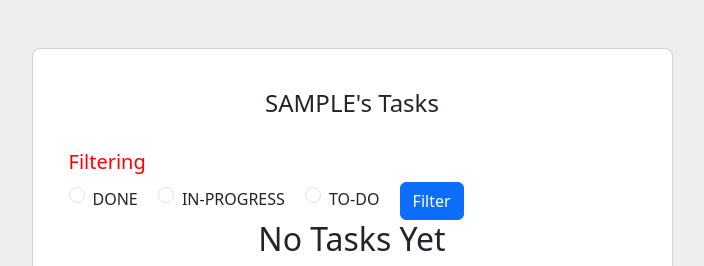
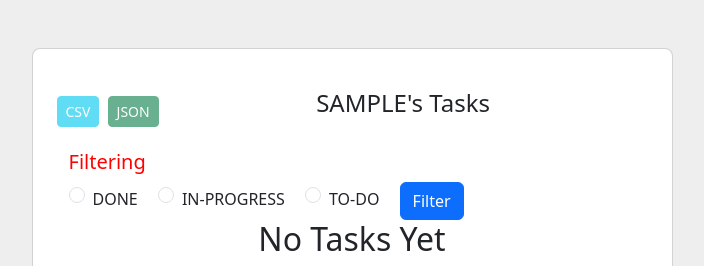
Before and after one commit to Ammar-Munirr/Task-Management, a Django app: page /task-list/ in a window 1280 px wide. Shown: the part 56-322 px from the top of the page, without its empty margins (288-992 px from the left). Run offline with Django 4.2, Linux system fonts and the light colour scheme; the visitor is signed in with stand-in values (Sample User, id 1); data that the repository does not hold is empty; some libraries are stand-ins or nearby versions.

Commit message:
Add CSV and json response feature.

```diff
--- a/tasks/templates/tasks/task-list.html
+++ b/tasks/templates/tasks/task-list.html
@@ -7,7 +7,19 @@
         <div class="col col-lg-9 col-xl-7">
           <div class="card rounded-3">
             <div class="card-body p-4">
-              <h4 class="text-center my-3 pb-3">{{request.user.username | upper}}'s Tasks</h4>
+              <div class='d-flex justify-content-between align-items-center'>
+                <div>
+                  {% if tasks %}
+                  <a href="{% url "get-csv" %}"><button class="btn btn-info btn-sm" style='color:white;'>CSV</button></a>
+                  <a href="{% url "get-json" %}"><button class="btn btn-success ms-1 btn-sm">JSON</button></a>
+                  {% else %}
+                  <a href="#"><button class="btn btn-info btn-sm disabled" style='color:white;'>CSV</button></a>
+                  <a href="#"><button class="btn btn-success ms-1 btn-sm disabled">JSON</button></a>
+                  {% endif %}
+                </div>
+                <h4 class="text-center my-3 pb-3">{{request.user.username | upper}}'s Tasks</h4>
+                <div></div>
+              </div>
               <div class="container">
                 <h5><span style='color:red;'>Filtering</span></h5>
                 <form>
--- a/tasks/urls.py
+++ b/tasks/urls.py
@@ -1,12 +1,13 @@
 from django.urls import path
+
 from . import views
 
-
-
 urlpatterns = [
-    path('',views.home,name='home'),
-    path('task-create/',views.TaskCreate,name='task-create'),
-    path('task-detail/<int:pk>/',views.TaskUpdate,name='task-update'),
-    path('task-list/',views.TaskList,name='task-list'),
-    path('task-delete/<int:pk>/',views.DeleteTask,name='task-delete')
+    path("", views.home, name="home"),
+    path("task-create/", views.TaskCreate, name="task-create"),
+    path("task-detail/<int:pk>/", views.TaskUpdate, name="task-update"),
+    path("task-list/", views.TaskList, name="task-list"),
+    path("task-delete/<int:pk>/", views.DeleteTask, name="task-delete"),
+    path("get-csv/", views.export_tasks_to_csv, name="get-csv"),
+    path("get-json/", views.export_tasks_to_json, name="get-json"),
 ]
--- a/tasks/views.py
+++ b/tasks/views.py
@@ -1,96 +1,132 @@
-from django.shortcuts import render,redirect
+import csv
+
 from django.contrib import messages
-from .forms import CustomUserCreationForm,TaskForm,TaskForm2
+from django.contrib.auth.decorators import login_required
+from django.db.models import Q
+from django.http import HttpResponse, JsonResponse
+from django.shortcuts import redirect, render
+
+from .forms import CustomUserCreationForm, TaskForm, TaskForm2
 from .models import Tasks
-from django.db.models import Q
+
 
 def SignupView(request):
     form = CustomUserCreationForm()
-    if request.method == 'POST':
+    if request.method == "POST":
         form = CustomUserCreationForm(request.POST)
         if form.is_valid():
             form.save()
-            return redirect('/login')
-    data = {
-        'form':form
-    }
-    return render(request,'registration/signup.html',data)
+            return redirect("/login")
+    data = {"form": form}
+    return render(request, "registration/signup.html", data)
+
 
 def home(request):
     if not request.user.is_authenticated:
-        return render(request,'tasks/home.html')
+        return render(request, "tasks/home.html")
     else:
-        return redirect('/task-list')
+        return redirect("/task-list")
+
 
 def TaskCreate(request):
     if request.user.is_authenticated:
         form = TaskForm()
-        if request.method == 'POST':
+        if request.method == "POST":
             form = TaskForm(request.POST)
             if form.is_valid():
                 user_form = form.save(commit=False)
                 user_form.user = request.user
                 user_form.save()
-                messages.success(request,'Task Added !')
-                return redirect('task-list')
-        data = {
-            'form':form
-        }
-        return render(request,'tasks/task-create.html',data)
+                messages.success(request, "Task Added !")
+                return redirect("task-list")
+        data = {"form": form}
+        return render(request, "tasks/task-create.html", data)
     else:
-        messages.success(request,"Login First to create Tasks")
-        return redirect('login')
+        messages.success(request, "Login First to create Tasks")
+        return redirect("login")
 
 
-def TaskUpdate(request,pk):
+def TaskUpdate(request, pk):
     if request.user.is_authenticated:
         try:
             task = Tasks.objects.filter(user=request.user).get(id=pk)
         except:
-            messages.success(request,'The Task Not Found !')
-            return redirect('task-list')
+            messages.success(request, "The Task Not Found !")
+            return redirect("task-list")
         form = TaskForm2(instance=task)
-        if request.method=='POST':
-            form = TaskForm2(request.POST,instance=task)
+        if request.method == "POST":
+            form = TaskForm2(request.POST, instance=task)
             if form.is_valid():
                 form.save()
-                messages.success(request,'Task Updated Successfully')
-                return redirect('task-list')
-        data = {
-            'form':form
-        }
-        return render(request,'tasks/task-detail.html',data)
+                messages.success(request, "Task Updated Successfully")
+                return redirect("task-list")
+        data = {"form": form}
+        return render(request, "tasks/task-detail.html", data)
     else:
-        messages.success(request,'Login First to Update the Task')
-        return redirect('login')
+        messages.success(request, "Login First to Update the Task")
+        return redirect("login")
 
 
 def TaskList(request):
     if request.user.is_authenticated:
-        if 'q' in request.GET:
-            q = request.GET['q']
+        if "q" in request.GET:
+            q = request.GET["q"]
             multiple_q = Q(Q(user=request.user) & (Q(title__icontains=q) | Q(description__icontains=q)))
             tasks = Tasks.objects.filter(multiple_q)
-        elif 'status' in request.GET:
-            status = request.GET['status']
+        elif "status" in request.GET:
+            status = request.GET["status"]
             tasks = Tasks.objects.filter(user=request.user).filter(status=status)
         else:
             tasks = Tasks.objects.filter(user=request.user)
-        data = {
-            'tasks':tasks
-        }
-        return render(request,'tasks/task-list.html',data)
+        data = {"tasks": tasks}
+        return render(request, "tasks/task-list.html", data)
     else:
-        messages.success(request,'Login First to Check the Tasks')
-        return redirect('login')
+        messages.success(request, "Login First to Check the Tasks")
+        return redirect("login")
 
 
-def DeleteTask(request,pk):
+def DeleteTask(request, pk):
     if request.user.is_authenticated:
         task = Tasks.objects.filter(user=request.user).get(id=pk)
         task.delete()
-        messages.success(request,'Task Deleted Successfully !')
-        return redirect('task-list')
+        messages.success(request, "Task Deleted Successfully !")
+        return redirect("task-list")
     else:
-        messages.success(request,'Must Login to delete task')
-        return redirect('login')
+        messages.success(request, "Must Login to delete task")
+        return redirect("login")
+
+
+@login_required
+def export_tasks_to_csv(request):
+    response = HttpResponse(content_type="text/csv")
+    response["Content-Disposition"] = 'attachment; filename="tasks.csv"'
+
+    writer = csv.writer(response)
+    writer.writerow(["Title", "Description", "Due Date", "User", "Status"])
+
+    tasks = Tasks.objects.filter(user=request.user)
+    for task in tasks:
+        writer.writerow([task.title, task.description, task.due_date, task.user.username, task.status])
+
+    return response
+
+
+@login_required
+def export_tasks_to_json(request):
+    tasks = Tasks.objects.all()
+    tasks_list = []
+    for task in tasks:
+        tasks_list.append(
+            {
+                "title": task.title,
+                "description": task.description,
+                "due_date": task.due_date.strftime("%Y-%m-%d"),
+                "user": task.user.username,
+                "status": task.status,
+            }
+        )
+
+    response = HttpResponse(JsonResponse(tasks_list, safe=False).content, content_type="application/json")
+    response["Content-Disposition"] = 'attachment; filename="tasks.json"'
+
+    return response
```
